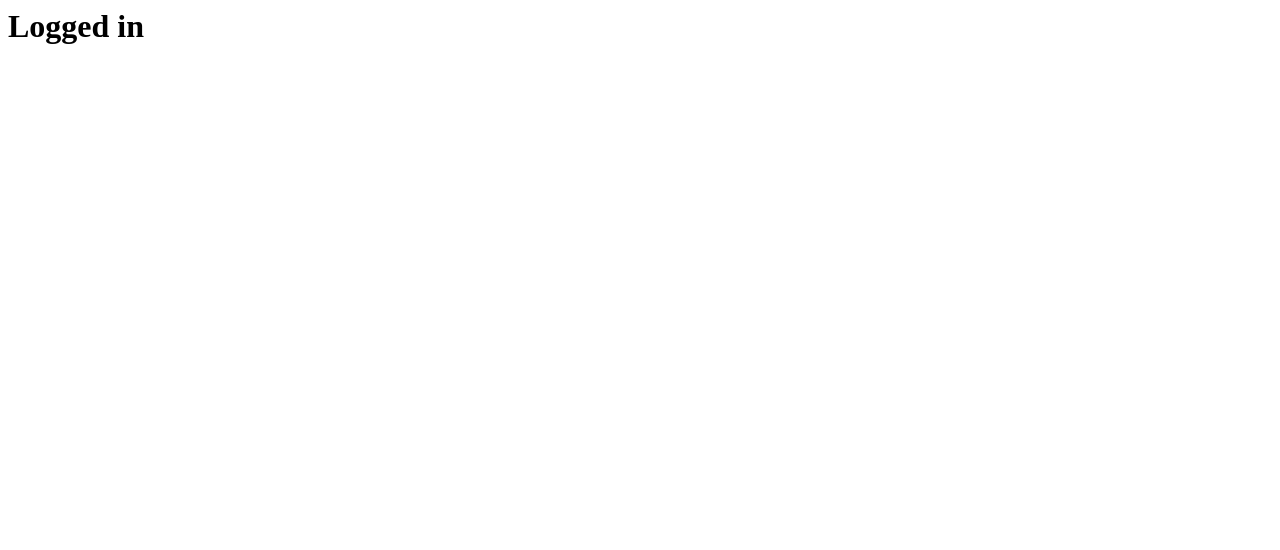
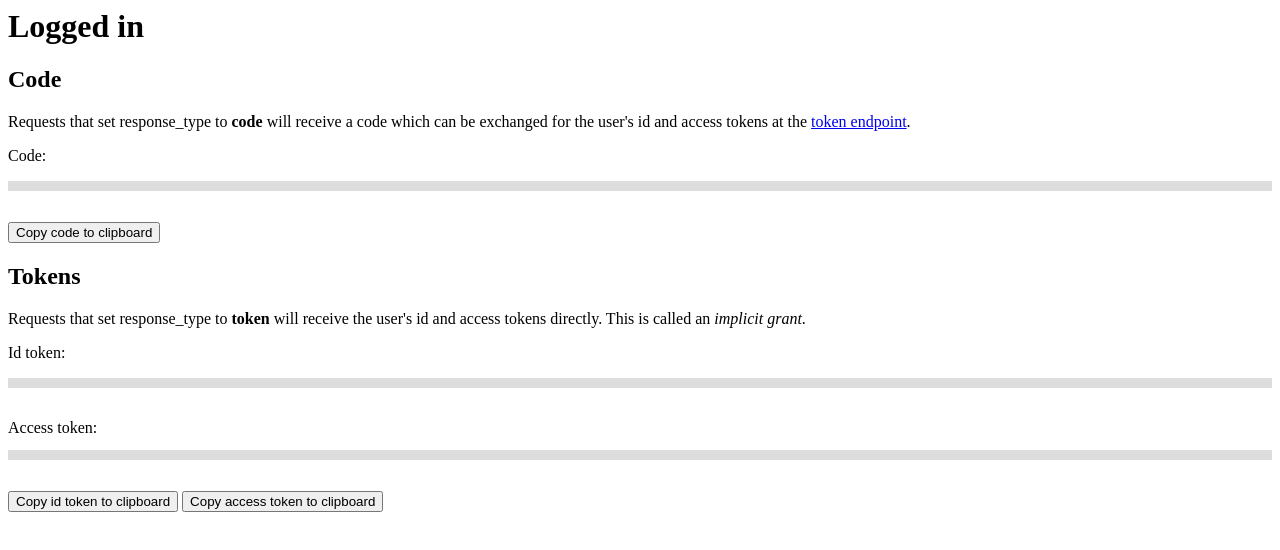
Before and after one commit to instantiator/auth-redirect-pages, a plain HTML site: page logged_in.html in a window 1280 px wide. Drawn offline with Linux system fonts and the light colour scheme.

Commit message:
Slightly cleverer logged in page

```diff
--- a/logged_in.html
+++ b/logged_in.html
@@ -4,5 +4,48 @@
     </head>
     <body>
         <h1>Logged in</h1>
+
+        <h2>Code</h2>
+
+        <p>
+            Requests that set response_type to <b>code</b> will receive a code which can be
+            exchanged for the user's id and access tokens at the <a href="https://docs.aws.amazon.com/cognito/latest/developerguide/token-endpoint.html">token endpoint</a>.
+        </p>
+
+        <p>
+            Code: <pre style="background-color: #dddddd; padding: 5px;" id="code_value"></pre><br/>
+            <input type="button" onclick="copyCode()" value="Copy code to clipboard" />
+        </p>
+
+        <h2>Tokens</h2>
+
+        <p>
+            Requests that set response_type to <b>token</b> will receive the user's id and access tokens directly.
+            This is called an <i>implicit grant</i>.
+        </p>
+
+        <p>
+            Id token: <pre style="background-color: #dddddd; padding: 5px;" id="id_token_value"></pre><br/>
+            Access token: <pre style="background-color: #dddddd; padding: 5px;" id="access_token_value"></pre><br/>
+            <input type="button" onclick="copyIdToken()" value="Copy id token to clipboard" />
+            <input type="button" onclick="copyAccessToken()" value="Copy access token to clipboard" />
+        </p>
+
+        <script>
+        let params = new URL(window.location).searchParams;
+
+        var code = params.get('code');
+        document.getElementById('code_value').innerHTML = code;
+
+        var id_token = params.get('id_token');
+        var access_token = params.get('access_token');
+        document.getElementById('id_token_value').innerHTML = id_token;
+        document.getElementById('access_token_value').innerHTML = access_token;
+
+        function copyCode() { navigator.clipboard.writeText(code); }
+        function copyIdToken() { navigator.clipboard.writeText(id_token); }
+        function copyAccessToken() { navigator.clipboard.writeText(access_token); }
+        </script>
+
     </body>
 </html>
```
